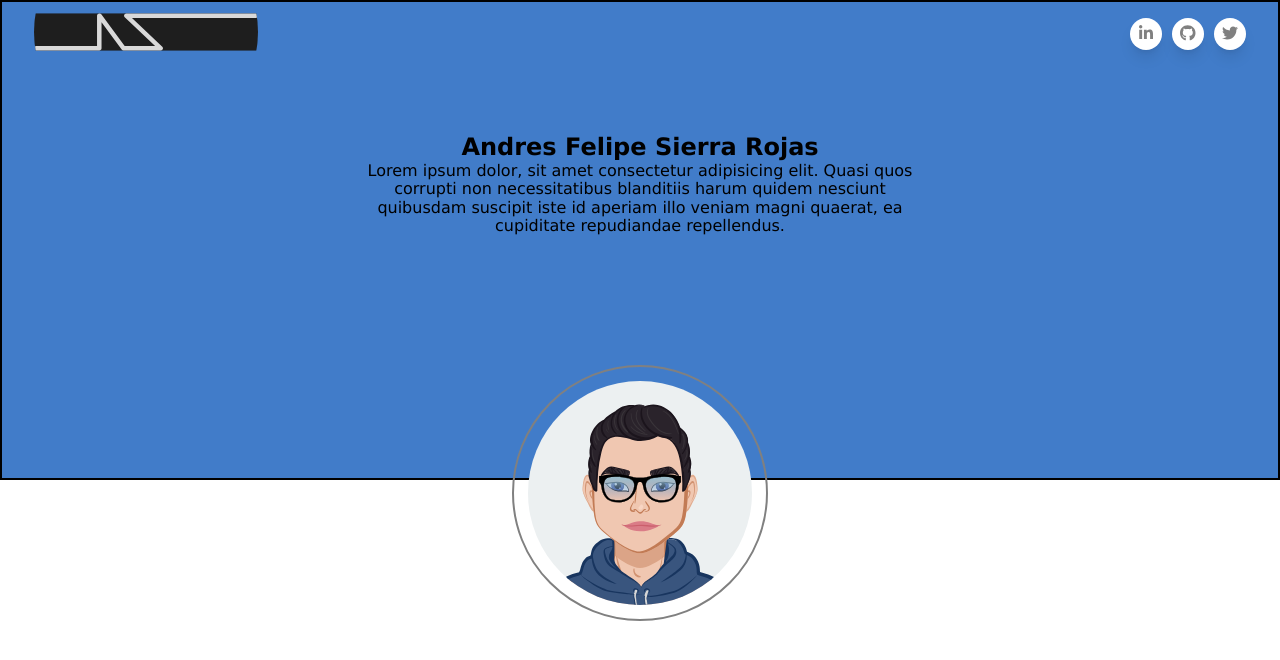
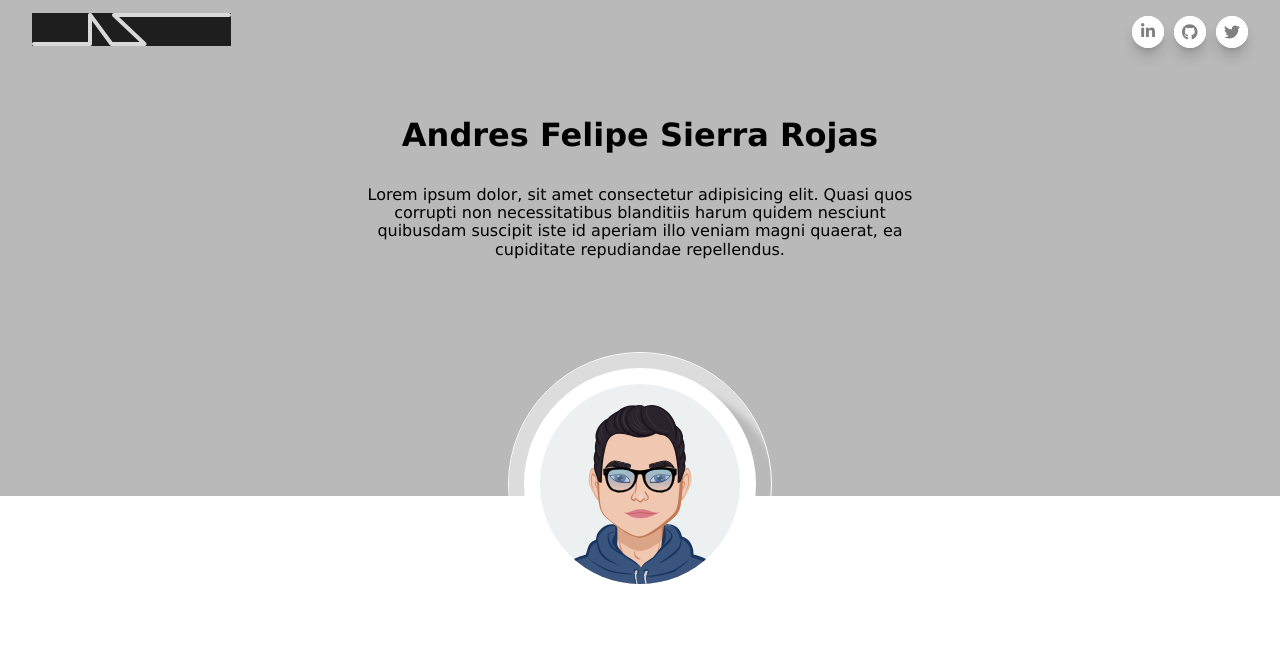
Before and after one commit to andres06-hub/portafolio-, a React (Create React App) app: page / in a window 1280 px wide. Shown: the top 660 px of the page. Built offline with nearby package versions, Linux system fonts and the light colour scheme.

Commit message:
ADD: Logo and Styles

```diff
--- a/src/Components/Layout/Header/Header.css
+++ b/src/Components/Layout/Header/Header.css
@@ -1,8 +1,8 @@
 .header-container{
   max-width: 100%;
-  height: 30rem;
-  border: solid 2px black;
-  background-color: rgba(37, 105, 194, 0.87);
+  height: 31rem;
+  /* border: solid 2px black; */
+  background-color: rgba(175, 175, 175, 0.87);
 }
 
 nav{
@@ -21,17 +21,13 @@ nav{
   align-items: center;
 
 }
-.logo {
-
-}
-
 .links{
   position: relative;
   display: flex;
   gap: 10px;
 }
 
-li{
+li, a{
   width: 2rem;
   height: 2rem;
   background-color: white;
@@ -44,85 +40,18 @@ li{
 .networks{
   color: gray;
 }
-
-.me-container{
-  height: 11rem;
-  /* border: solid 2px purple; */
-  display: grid;
-  place-items: center;
-}
-.img-container{
-  width: 16rem;
-  height: 16rem;
-  position: relative;
-  top: 24%;
-  border: solid 2px gray;
-  border-radius: 100%;
-  display: grid;
-  place-items: center;
-}
-img{
-  width: 14rem;
-  height: 14rem;
-  /* object-fit: fill; */
-  border-radius: 50%;
-}
-/* .linkedin{
+/* .linkedin:hover{
   color: gray;
-}
-.github{
+  cursor: pointer;
+  background-color: aqua;
+} */
+/* .github{
   color: white;
 }
 .twitter{
   color: #1D9BF0;
 } */
-/*
-ul, li{
-  position: relative;
-  list-style: none;
-  width: 60px;
-  height: 60px;
-  border-radius: 60px;
-  cursor: pointer;
-  display: flex;
-  justify-content: center;
-  align-items: center;
-  box-shadow: 0 10px 25px rgba(0,0,0,0.1);
-  transition: 0.5px;
-}
 
-ul, li:hover{
-  width: 180px;
-  box-shadow: 0 10px 25px rgba(0,0,0,0);
-}
-
-ul, li::before{
-  content: '';
-  position: absolute;
-  inset: 0;
-  border-radius: 50px;
-  background: linear-gradient(45deg, var(--i), var(--j));
-  opacity: 0;
-  transition: 0.5s;
-}
-
-ul, li:hover::before{
-  opacity: 1;
-}
-
-ul, li::after{
-  content: '';
-  position: absolute;
-  top: 10px;
-  width: 100%;
-  height: 100%;
-  border-radius: 60px;
-  background: linear-gradient(45deg, var(--i), var(--j));
-  opacity: 0;
-  transition: 0.5s;
-  z-index: -1;
-  filter: blur(15px);
-} */
 
 .descrip-container{
   display: grid;
@@ -132,8 +61,50 @@ ul, li::after{
   /* border: solid 1px blue; */
 }
 .descrip-content{
+  display: grid;
+  gap: 2rem;
   width: 35rem;
-  height: auto;
+  min-height: auto;
   text-align: center;
   /* border: solid 1px green; */
 }
+.descrip-title{
+  font-size: 2rem;
+}
+.me-container{
+  width: 100%;
+  height: 12rem;
+  /* border: solid 2px purple; */
+  display: grid;
+  place-items: center;
+}
+.me-container-difu{
+  width: 16.5rem;
+  height: 16.5rem;
+  position: relative;
+  top: 15%;
+  /* border: solid 1px green; */
+  background-color: transparent;
+  border-radius: 100%;
+  display: grid;
+  place-items: center;
+  background-color: transparent;
+  box-shadow: 0px 0px 0px 0px rgb(255, 255, 255), inset 20px 25px 7px 7px rgba(255, 255, 255, 0.5);
+  border: solid 1px white;
+}
+.img-container{
+  width: 14.5rem;
+  height: 14.5rem;
+  /* top: 24%; */
+  /* border: solid 2px gray; */
+  background-color: white;
+  border-radius: 100%;
+  display: grid;
+  place-items: center;
+}
+.me-img{
+  width: 12.5rem;
+  height: 12.5rem;
+  border-radius: 50%;
+  position: fixed;
+}
--- a/src/Components/Layout/Header/Header.tsx
+++ b/src/Components/Layout/Header/Header.tsx
@@ -17,9 +17,11 @@ export const Header = () => {
             <ul className='links'>
               <li>
                 <a href="https://www.linkedin.com/in/andressierrarojas/" target="_blank">
-                  <FontAwesomeIcon className='networks linkedin' icon={['fab', 'linkedin-in']}/>
+                  <span>
+                    <FontAwesomeIcon className='networks linkedin' icon={['fab', 'linkedin-in']}/>
+                  </span>
+                  {/* <span className='text'>Linkedin</span> */}
                 </a>
-                <span className='icon'><i></i></span>
                 {/* <span className='title'>Linkedin</span> */}
               </li>
               <li>
@@ -42,13 +44,15 @@ export const Header = () => {
       </nav>
       <article className='descrip-container'>
         <div className='descrip-content'>
-          <h2>Andres Felipe Sierra Rojas</h2>
+          <h2 className='descrip-title'>Andres Felipe Sierra Rojas</h2>
           <p>Lorem ipsum dolor, sit amet consectetur adipisicing elit. Quasi quos corrupti non necessitatibus blanditiis harum quidem nesciunt quibusdam suscipit iste id aperiam illo veniam magni quaerat, ea cupiditate repudiandae repellendus.</p>
         </div>
       </article>
       <section className='me-container'>
-        <div className='img-container'>
-          <img src={logo} alt="img AS" />
+        <div className='me-container-difu'>
+          <div className='img-container'>
+            <img className='me-img' src={logo} alt="img AS" />
+          </div>
         </div>
       </section>
     </header>
```
